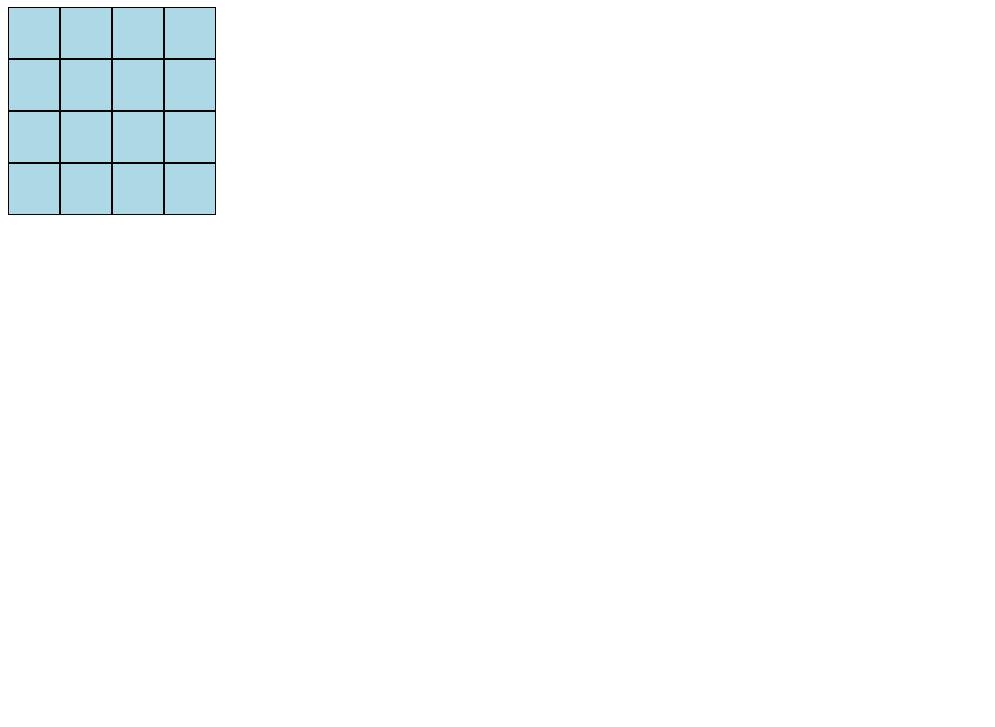
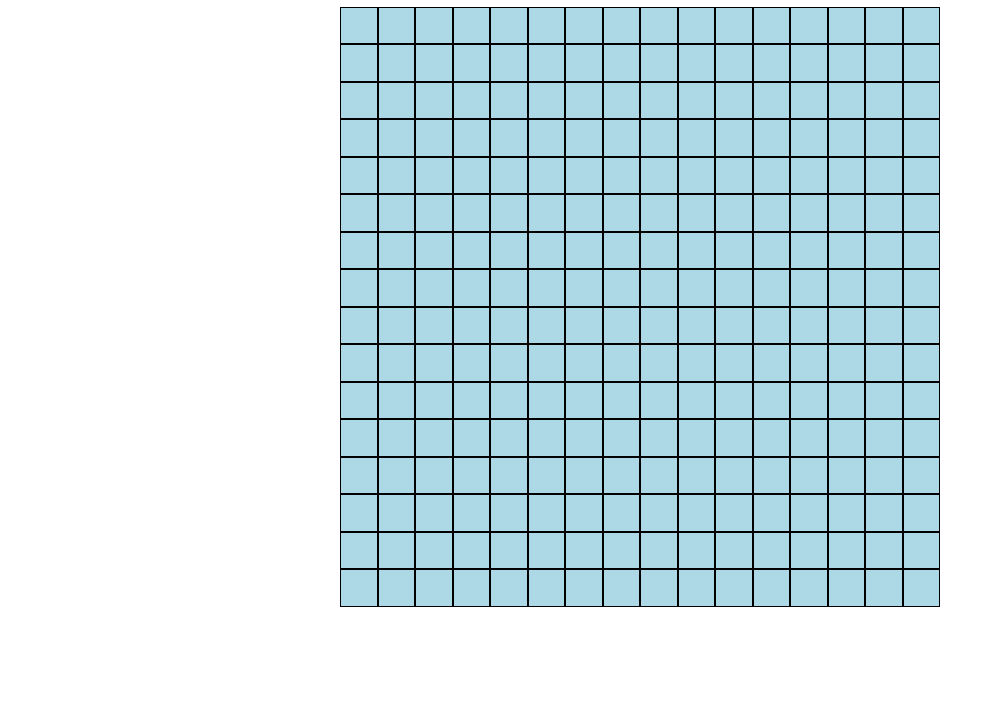
Before and after one commit to balszan/etch-a-sketch, a plain HTML site: page index.html in a window 1280 px wide. Shown: the part 73-800 px from the top of the page, without its empty margins (0-995 px from the left). Drawn offline with Linux system fonts and the light colour scheme.

Commit message:
Add basic functionality

```diff
--- a/index.html
+++ b/index.html
@@ -9,7 +9,7 @@
 </head>
 <body>
     <h1>Etch a Sketch</h1>
-    <div id="container"></div>
+    <div class="board"></div>
 
 </body>
 </html>
--- a/javascript.js
+++ b/javascript.js
@@ -1,7 +1,26 @@
-const container = document.querySelector('#container');
+const board = document.querySelector('.board');
+board.style.gridTemplateColumns = 'repeat(16,1fr)';
+board.style.gridTemplateRows = 'repeat(16,1fr)';
 
-for(let i=0; i<16; i++) {
-    let square = document.createElement('div');
-    container.appendChild(square);
-    square.classList.add('squares');
+
+
+function createSquares(num) {
+    for(let i=0; i<num**2; i++) {
+        let square = document.createElement('div');
+        square.classList.add('squares');
+        board.appendChild(square);
+
+    }
 }
+
+
+createSquares(16);
+
+const squares = document.querySelectorAll('.squares');
+
+for(let i=0; i<squares.length; i++) {
+    squares[i].addEventListener('mouseover', () => {
+        squares[i].style.backgroundColor = 'black';
+        console.log(i);
+    })
+}
--- a/style.css
+++ b/style.css
@@ -1,14 +1,16 @@
-#container {
-    height: 200px;
-    width: 200px;
+* {
+    text-align: center;
+}
+
+.board {
+    margin: auto;
+    height: 600px;
+    width: 600px;
     background-color: pink;
     display: grid;
-    grid-template-columns: 1fr 1fr 1fr 1fr;
 }
 
 .squares {
-    height: 50px;
-    width: 50px;
     background-color:lightblue;
-    border: 1px solid black;
+    border: 0.1px solid black;
 }
```
